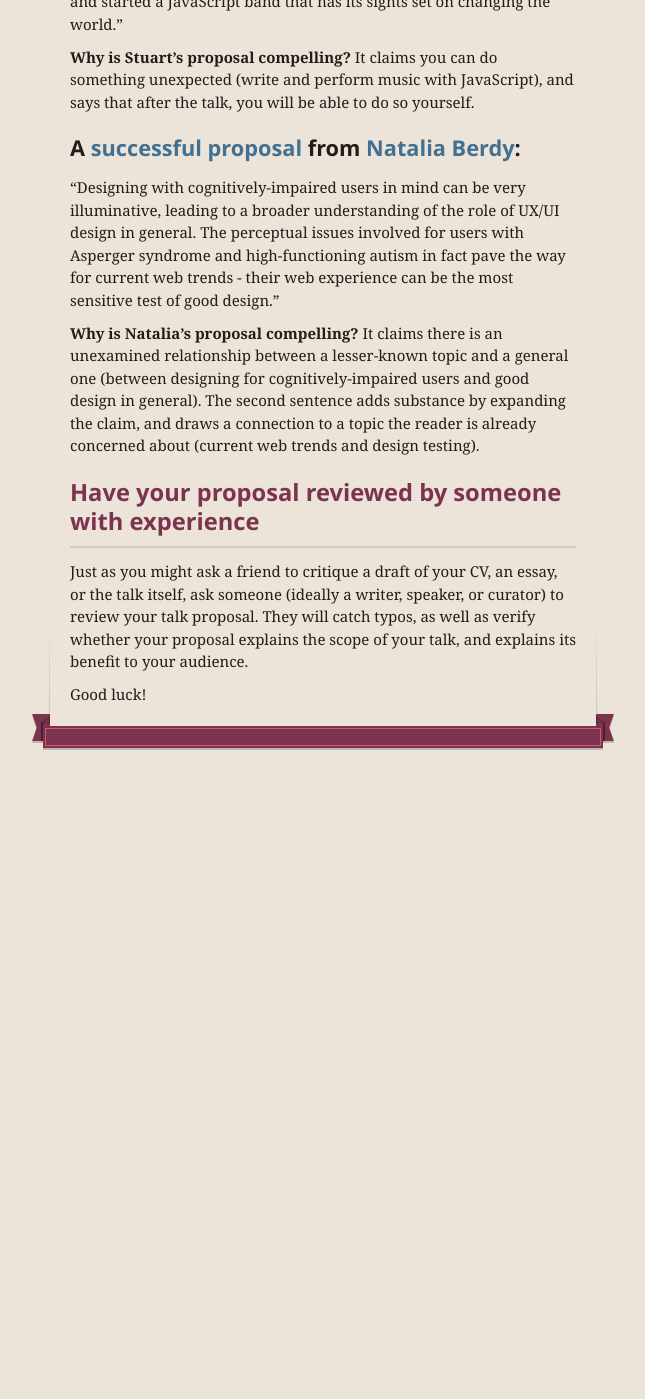
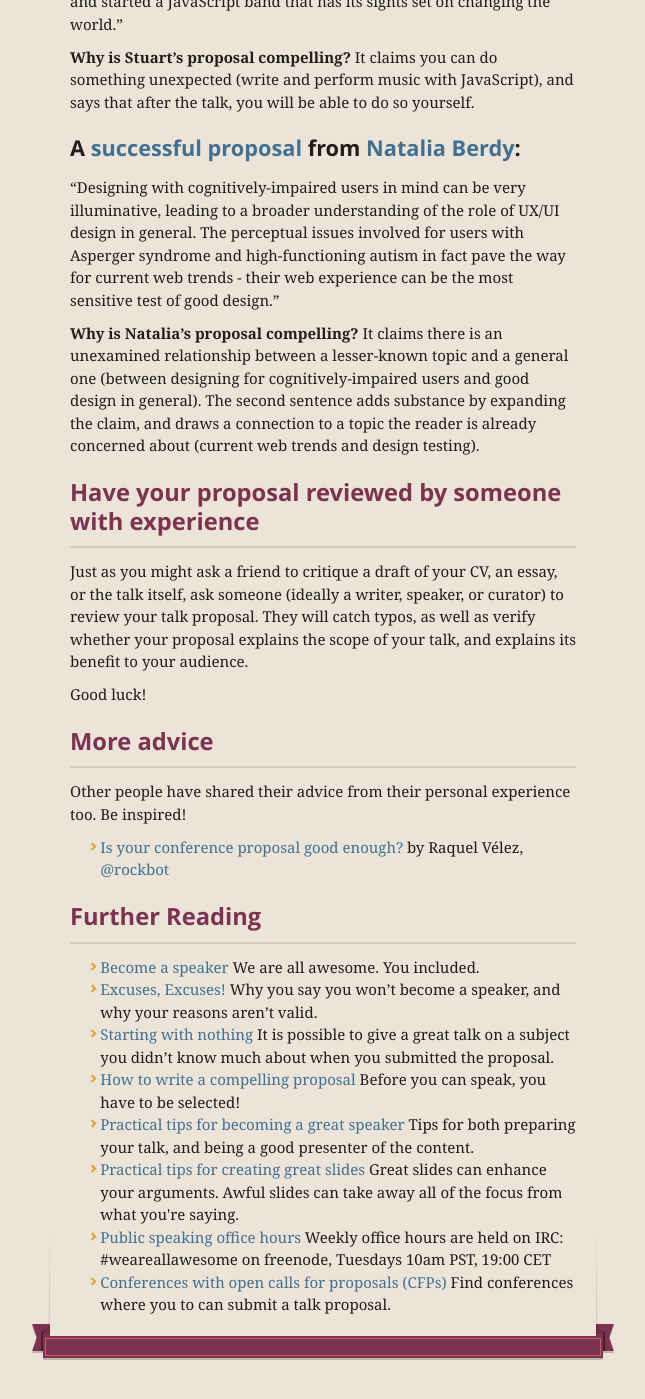
Before and after one commit to janl/waaa, a Jekyll site: the page built from for_speakers/how-to-write-a-compelling-proposal.md, in a window 1280 px wide and 1400 px high, scrolled down 2215 px. Shown: the whole window, without its empty margins (317-962 px from the left). Built offline with Jekyll 4.4.1, drawn with Linux system fonts in a browser that asks for light colours; nearby versions of some CDN libraries; comment, search, counter and statistics services are not loaded; before the commit the page ends 3005 px from its top, so only the background shows below that.

Commit message:
add link to other posts on the same topic

```diff
--- a/for_speakers/how-to-write-a-compelling-proposal.md
+++ b/for_speakers/how-to-write-a-compelling-proposal.md
@@ -1,5 +1,5 @@
 ---
-layout: main
+layout: for_speakers
 title: How to write a compelling proposal
 for_speakers: true
 list_order: four
@@ -59,3 +59,9 @@ From my experience as a JSConf EU curator, I have seen lots of compelling, and n
 Just as you might ask a friend to critique a draft of your CV, an essay, or the talk itself, ask someone (ideally a writer, speaker, or curator) to review your talk proposal. They will catch typos, as well as verify whether your proposal explains the scope of your talk, and explains its benefit to your audience.
 
 Good luck!
+
+## More advice
+
+Other people have shared their advice from their personal experience too. Be inspired!
+
+* [Is your conference proposal good enough?](http://rckbt.me/2014/01/conference-proposals/) by Raquel Vélez, [@rockbot](https://twitter.com/rockbot)
```
